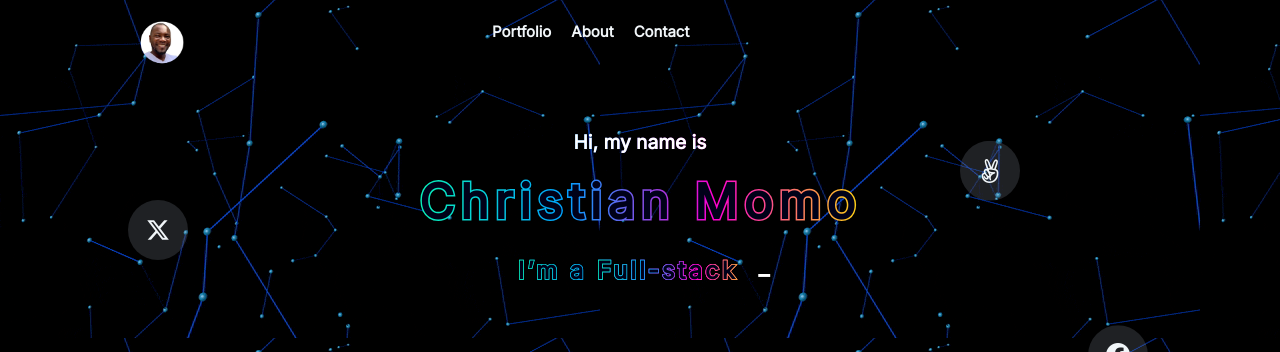
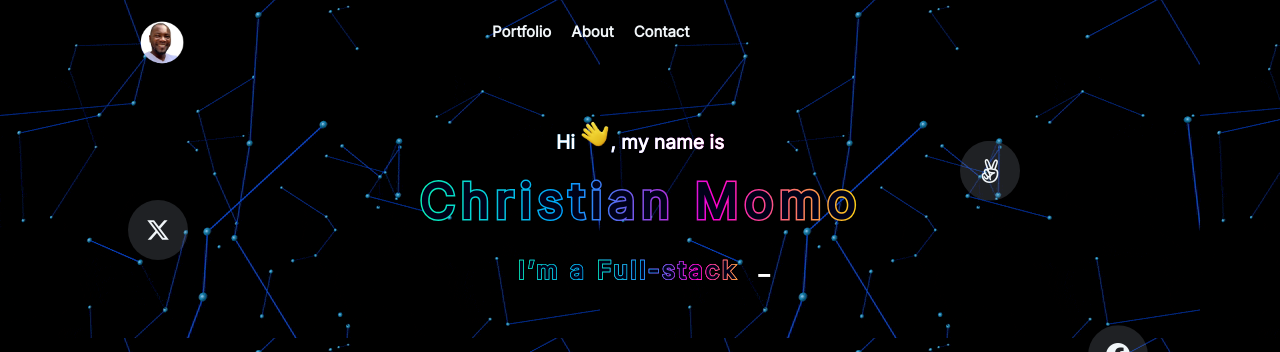
Before and after one commit to momo-87/my-porfolio-project, a website: page index.html in a window 1280 px wide. Shown: the top 352 px of the page. Drawn offline with Linux system fonts and the light colour scheme.

Commit message:
Add hand icon

```diff
--- a/index.html
+++ b/index.html
@@ -47,8 +47,9 @@
         <!-- Headline section start -->
         <section id="headLine" class="headline flex-column">
             <div class="welcome_text">
-                <h1 class="mobile_version"><span class = "hi">Hi, my name is</span><br>Christian Momo<br><span class = "qualification">I’m a <div class='console-container'><span id='text-mobile'></span><div class='console-underscore' id='console-mobile'>&#95;</div></div></span></h1>
-                <h1 class="desktop_version"><span class = "hi">Hi, my name is</span><br>Christian Momo<br><span class = "qualification">I’m a <div class='console-container'><span id='text'></span><div class='console-underscore' id='console'>&#95;</div></div></span></h1>
+                <h1 class="mobile_version"><span class = "hi">Hi<span><img src="./Icons/hand.png" alt="hi" class="hi">,</span> my name is</span><br>Christian Momo<br><span class = "qualification">I’m a <div class='console-container'><span id='text-mobile'></span><div class='console-underscore' id='console-mobile'>&#95;</div></div></span></h1>
+
+                <h1 class="desktop_version"><span class = "hi">Hi <span><img src="./Icons/hand.png" alt="hi" class="hi">,</span> my name is</span><br>Christian Momo<br><span class = "qualification">I’m a <div class='console-container'><span id='text'></span><div class='console-underscore' id='console'>&#95;</div></div></span></h1>
             </div>
             <div class="introduction_text">
                 <p class="">You have an idea... let's build it together! Explore my portfolio and  If my work and experience resonate with your vision, don’t hesitate to contact me.</p>
```
